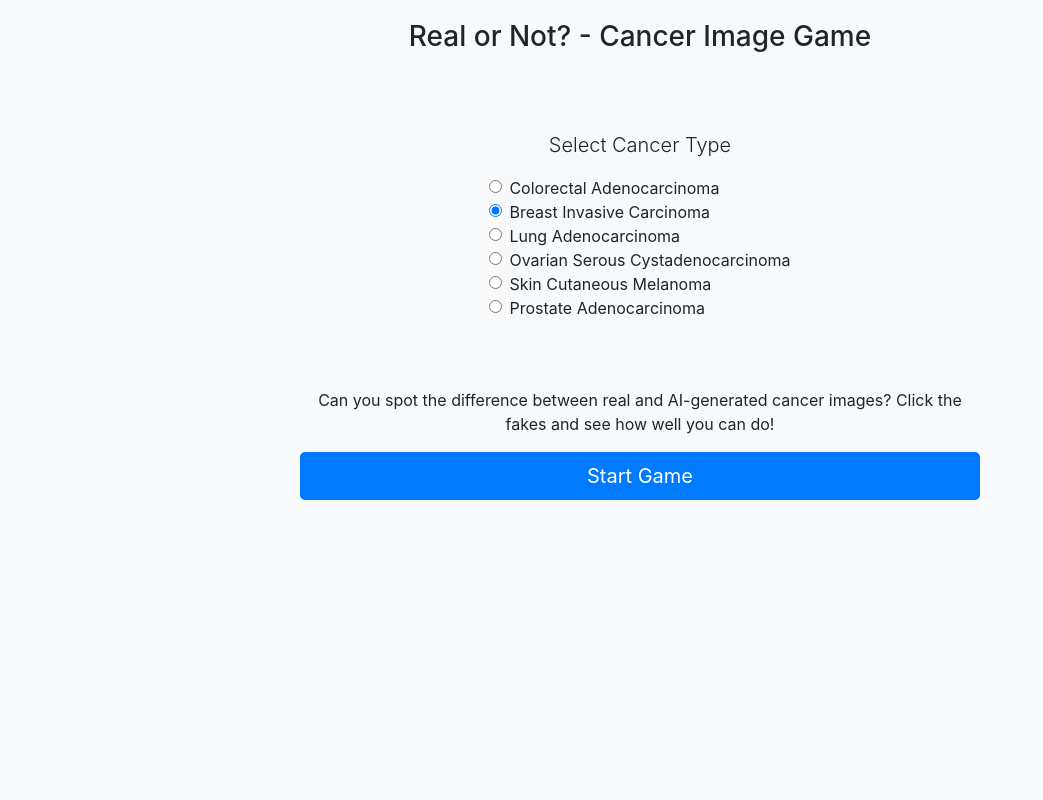
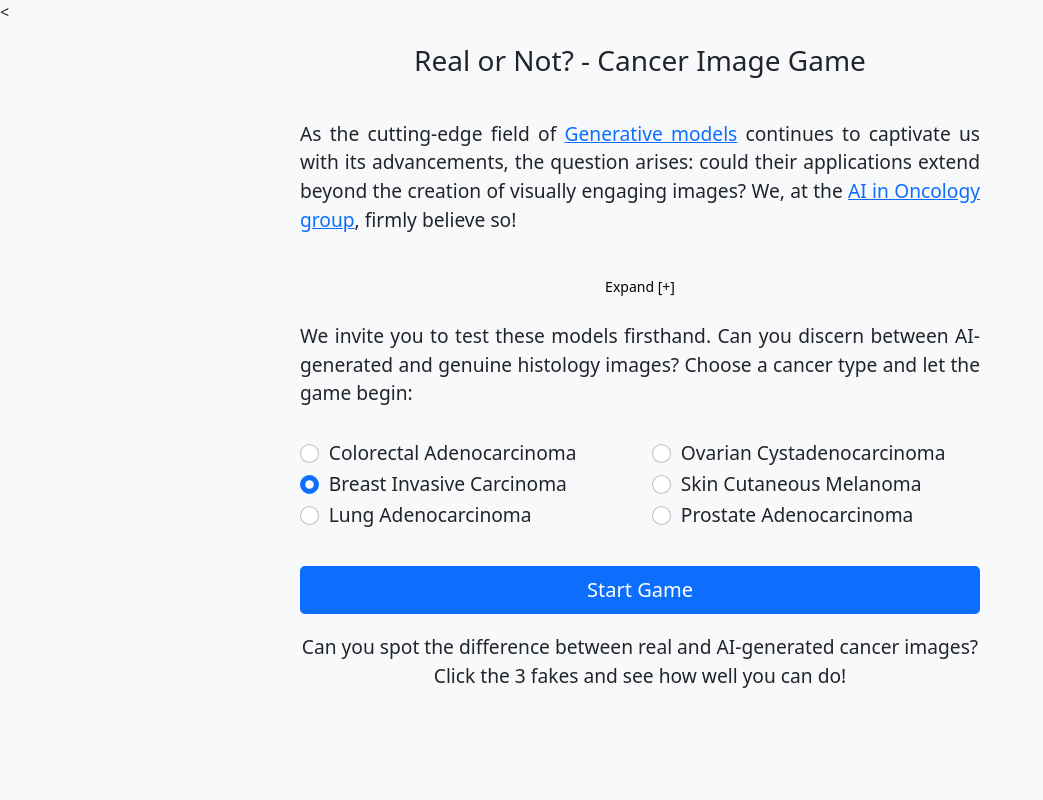
Before and after one commit to dissatisfaction-ai/GuessTheCancer, a Flask app: page / in a window 1280 px wide. Shown: the whole page, without its empty margins (0-1043 px from the left). Run offline with Flask 3, Linux system fonts and the light colour scheme; some libraries are stand-ins or nearby versions.

Commit message:
introduction

```diff
--- a/templates/index.html
+++ b/templates/index.html
@@ -3,8 +3,34 @@
     <head>
         <meta name="viewport" content="width=device-width, initial-scale=1">
         <script src="https://cdn.jsdelivr.net/npm/chart.js"></script>
+         <!-- jQuery library -->
+         <script src="https://ajax.googleapis.com/ajax/libs/jquery/3.5.1/jquery.min.js"></script>
+
+         <!-- Bootstrap 5 CSS -->
+         <link href="https://cdn.jsdelivr.net/npm/bootstrap@5.0.2/dist/css/bootstrap.min.css" rel="stylesheet" integrity="sha384-EVSTQN3/azprG1Anm3QDgpJLIm9Nao0Yz1ztcQTwFspd3yD65VohhpuuCOmLASjC" crossorigin="anonymous">
+
+         <!-- Bootstrap 5 JavaScript Bundle with Popper -->
+         <<script src="https://cdn.jsdelivr.net/npm/bootstrap@5.0.2/dist/js/bootstrap.bundle.min.js" integrity="sha384-MrcW6ZMFYlzcLA8Nl+NtUVF0sA7MsXsP1UyJoMp4YLEuNSfAP+JcXn/tWtIaxVXM" crossorigin="anonymous"></script>
+
+
+        <!-- Your custom script -->
+        <script>
+            $(document).ready(function(){
+              $('[data-bs-toggle="collapse"]').click(function() {
+                var button = $(this);
+                var target = $(button.attr('data-bs-target'));
+
+                target.on('shown.bs.collapse', function () {
+                    button.text('Contract [-]');
+                });
+
+                target.on('hidden.bs.collapse', function () {
+                    button.text('Expand [+]');
+                });
+              });
+            });
+         </script>
     <title>Real or Not? - Cancer Image Game</title>
-    <link href="https://stackpath.bootstrapcdn.com/bootstrap/4.3.1/css/bootstrap.min.css" rel="stylesheet">
     <style>
         body, html {
             margin: 0;
@@ -16,7 +42,7 @@
             display: flex;
             flex-direction: column;
             justify-content: space-between;
-            height: 100%;
+            /* height: 100%; */
             padding-left: 20px;
             padding-right: 20px;
             padding-top: 20px;
@@ -58,6 +84,16 @@
             .container {
                 max-width: 720px;
             }
+            #collapse1 {
+                display: block !important;
+            }
+            .lead {
+            font-size: 1.2em;
+            }
+            .text {
+            font-size: 1.2em;
+            }
+
         }
 
         @media (max-width: 576px) and (max-height: 843px) {
@@ -66,6 +102,12 @@
             }
             .container {
                 max-width: 720px;
+            }
+            .lead {
+            font-size: 0.8em;
+            }
+            .text {
+            font-size: 0.8em;
             }
         }
 
@@ -83,6 +125,12 @@
                 object-fit: cover; /* This will prevent distortion of the images */
 
             }
+            .lead {
+            font-size: 1.0em;
+            }
+            .text {
+            font-size: 1.0em;
+            }
         }
 
         #buttonsWrapper {
@@ -93,6 +141,11 @@
             overflow: hidden;
             padding-top: 10px;
             padding-bottom: 10px;
+        }
+
+        .bottom {
+            position: absolute;
+            bottom: 0; /* set the bottom to 0*/
         }
 
         .d-none {
@@ -158,16 +211,42 @@
             z-index: 1; /* Places it in front of the pseudo-element */
         }
         .selectionArea {
-            margin: 10% auto;
+            margin: 5% auto;
         }
+
+
+
+        .justify {
+            text-align: justify;
+        }
+
+        .cancerTypeFrom{
+            padding-top: 15px;
+        }
+
+
+
     </style>
 </head>
 <body class="bg-light">
     <div class="container">
         <h3 class="text-center">Real or Not? - Cancer Image Game</h1>
         <div id="selectionArea" class="selectionArea">
-            <p class="lead text-center">Select Cancer Type</p>
-            <form id="cancerTypeForm">
+            <p class="lead justify">As the cutting-edge field of <a href="https://en.wikipedia.org/wiki/Generative_model">Generative models</a> continues to captivate us with its advancements, the question arises: could their applications extend beyond the creation of visually engaging images? We, at the <a href="https://www.dkfz.de/en/AI-in-oncology/index.php">AI in Oncology group</a>, firmly believe so!</p>
+            <div class="container">
+                <button class="btn btn-light btn-sm" type="button" data-bs-toggle="collapse" data-bs-target="#collapseExample" aria-expanded="false" aria-controls="collapseExample">
+                  Expand [+]
+                </button>
+                <div class="collapse" id="collapseExample">
+                  <div class="card card-body lead">
+                    These models can decode the subtle relationships between visual aspects of histopathological images and related molecular traits, like mutations or expression patterns. Unlike many Deep Learning models, generative ones yield results that are intuitive to humans. Through conditional generation, we might tackle the enduring task of discerning cancer-specific features from tissue variability, paving the way for robust, explainable digital medicine AI.
+                  </div>
+                </div>
+              </div>
+            <p class="lead justify">We invite you to test these models firsthand. Can you discern between AI-generated and genuine histology images? Choose a cancer type and let the game begin:</p>
+            <form id="cancerTypeForm" class="cancerTypeFrom text">
+                <div class="row">
+                    <div class="col">
                         <div class="form-check">
                             <input class="form-check-input" type="radio" name="cancerType" value="TCGA-COAD" id="TCGA-COAD">
                             <label class="form-check-label" for="TCGA-COAD">
@@ -186,10 +265,12 @@
                                 Lung Adenocarcinoma
                             </label>
                         </div>
+                    </div>
+                    <div class="col">
                         <div class="form-check">
                             <input class="form-check-input" type="radio" name="cancerType" value="TCGA-OV" id="TCGA-OV">
                             <label class="form-check-label" for="TCGA-OV">
-                        Ovarian Serous Cystadenocarcinoma
+                                Ovarian Cystadenocarcinoma
                             </label>
                         </div>
                         <div class="form-check">
@@ -204,14 +285,15 @@
                                 Prostate Adenocarcinoma
                             </label>
                         </div>
+                    </div>
+                </div>
             </form>
         </div>
 
         <div id="gameArea" class="hidden">
-            <p class="text-center">Can you spot the difference between real and AI-generated cancer images?
-                 Click the fakes and see how well you can do!</p>
             <button id="startButton" class='btn btn-primary btn-lg btn-block'>Start Game</button>
-            <p id="roundNumber" class="text-center"></p>
+            <p class="lead text-center" style="padding-top: 1em;">Can you spot the difference between real and AI-generated cancer images? Click the 3 fakes and see how well you can do!</p>
+            <p id="roundNumber" class="text-center text"></p>
             <div id="imageArea" class="row"></div>
             <p id="guess-indicator" class="text-center" style="display: none;">
                 <span style="color:green;">Real</span> / <span style="color:red;">Fake</span> images
```
Lines whose indentation alone changed are shown as unchanged.
